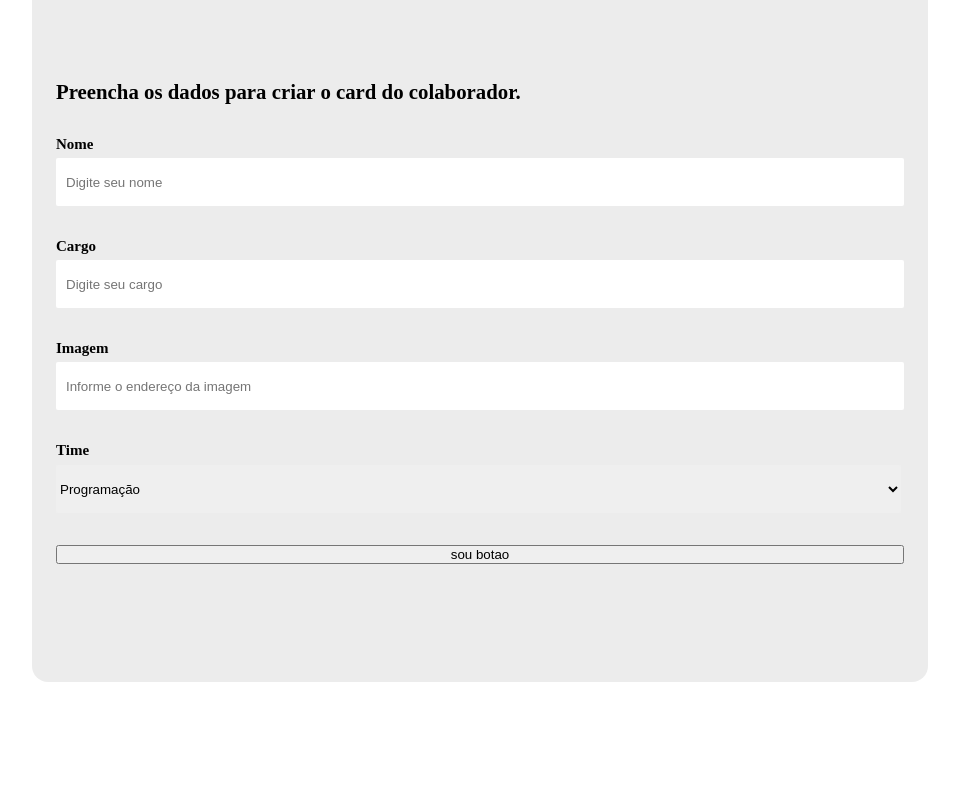
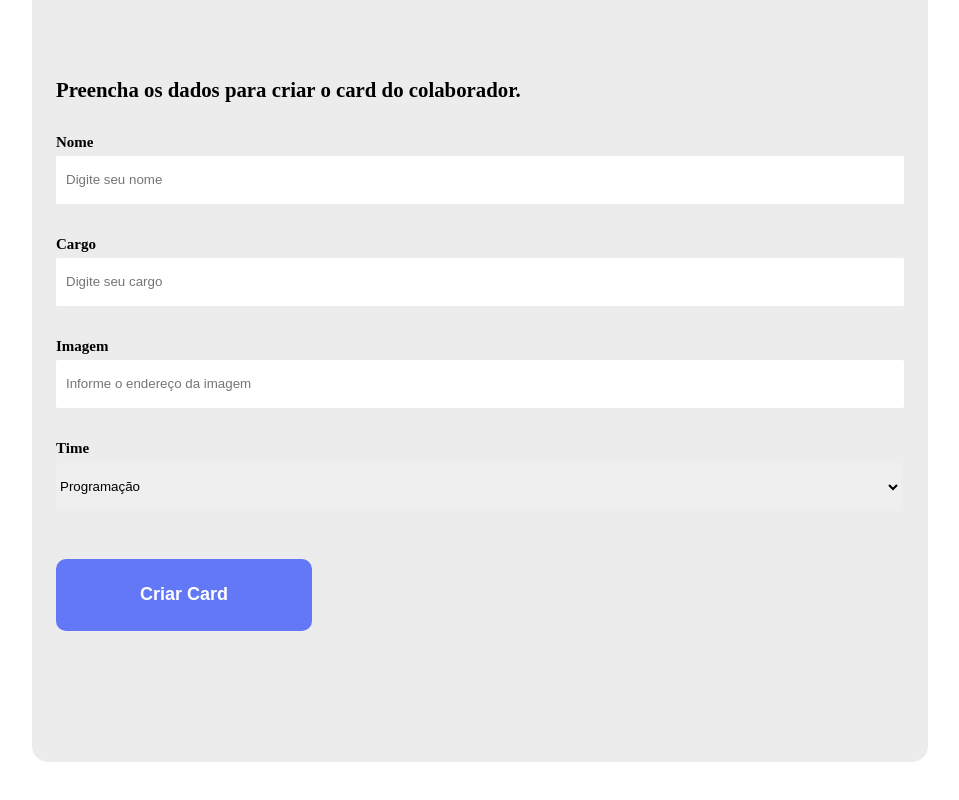
Before and after one commit to gooncalvesgaby/cadastro-pessoas, a React (Vite) app: page / in a window 1280 px wide. Shown: the part 490-1290 px from the top of the page, without its empty margins (160-1119 px from the left). Before the commit the page ends 1220 px from the top, so only its background shows below. Built offline with nearby package versions, Linux system fonts and the light colour scheme.

Commit message:
finalizado style do componente button

```diff
--- a/src/Components/Button/button.jsx
+++ b/src/Components/Button/button.jsx
@@ -1,9 +1,9 @@
 import * as S from "./buttonStyle.jsx"
 
-function Button() {
+function Button(props) {
     return(
         <S.Button>
-            sou botao
+            {props.children}
         </S.Button>
     )
 
--- a/src/Components/Button/buttonStyle.jsx
+++ b/src/Components/Button/buttonStyle.jsx
@@ -1,5 +1,18 @@
 import style from "styled-components"
 
 export const Button = style.button`
+background-color: #6278f7;
+border-radius: 10px;
+font-weight: 700;
+font-size: 18px;
+height: 9vh;
+border: none;
+cursor: pointer;
+color: white;
+margin: 16px 0;
+width: 20vw;
 
+&:hover {
+    color: #95FFD4;
+  }
 `
--- a/src/Components/Formulario/formulario.jsx
+++ b/src/Components/Formulario/formulario.jsx
@@ -24,7 +24,9 @@ function Form() {
                     <S.Label>Imagem</S.Label>
                     <S.Input placeholder="Informe o endereço da imagem" />
                     <Lista itens={times} label="Time" />
-                    <Button />
+                    <Button>
+                        Criar Card
+                    </Button>
                 </S.Form>
             </S.Div>
     )
--- a/src/Components/Formulario/formularioStyle.jsx
+++ b/src/Components/Formulario/formularioStyle.jsx
@@ -7,7 +7,7 @@ justify-content: center;
 
 export const Form = style.form`
 width: 70vw;
-height: 90vh;
+height: 100vh;
 background-color: #80808026;
 border-radius: 1rem;
 display: flex;
```
